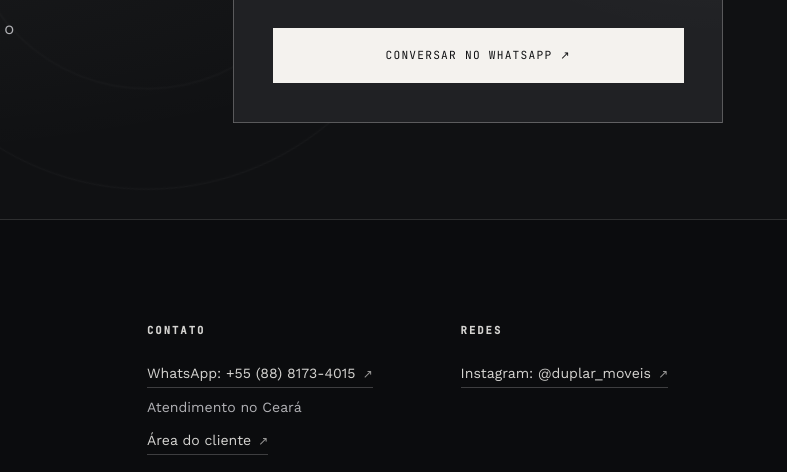
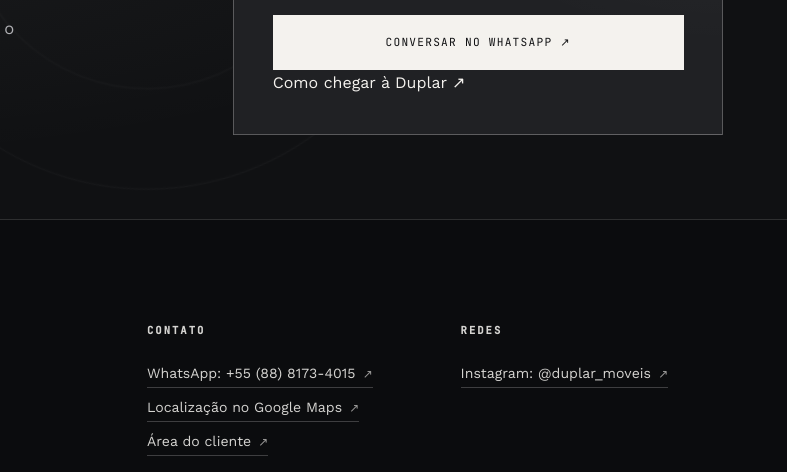
Before and after one commit to Izaque384/Duplar-Moveis, a plain HTML site: page index.html in a window 1280 px wide. Shown: the part 4786-5258 px from the top of the page, 493-1280 px from the left. Drawn offline with nearby package versions, Linux system fonts and the light colour scheme.

Commit message:
feat: link Duplar customer contact and footer to supplied Google Maps location

```diff
--- a/index.html
+++ b/index.html
@@ -326,6 +326,7 @@
           <div class="atendimento-pista"><span aria-hidden="true">03</span><p>Que ideias ou referências já tem</p></div>
         </div>
         <a href="#contato" class="btn btn-primary contact-channel is-pending atendimento-botao" id="whatsBtn" data-contact-cta aria-disabled="true">WhatsApp em configuração</a>
+        <a class="atendimento-localizacao" href="https://maps.app.goo.gl/RKPxFfgDnBxY4xmz5" target="_blank" rel="noopener noreferrer" aria-label="Ver localização da Duplar Móveis no Google Maps">Como chegar à Duplar <span aria-hidden="true">↗</span></a>
       </div>
     </div>
   </section>
@@ -341,7 +342,7 @@
     <div class="footer-col">
       <h4>Contato</h4>
       <p><a class="footer-contact-link" href="https://wa.me/558881734015" target="_blank" rel="noopener noreferrer" aria-label="Conversar com a Duplar Móveis pelo WhatsApp no número mais 55 88 8173-4015">WhatsApp: +55 (88) 8173-4015 <span aria-hidden="true">↗</span></a></p>
-      <p>Atendimento no Ceará</p>
+      <p><a class="footer-contact-link" href="https://maps.app.goo.gl/RKPxFfgDnBxY4xmz5" target="_blank" rel="noopener noreferrer">Localização no Google Maps <span aria-hidden="true">↗</span></a></p>
       <p><a class="footer-contact-link" href="cliente/">Área do cliente <span aria-hidden="true">↗</span></a></p>
     </div>
     <div class="footer-col">
```
